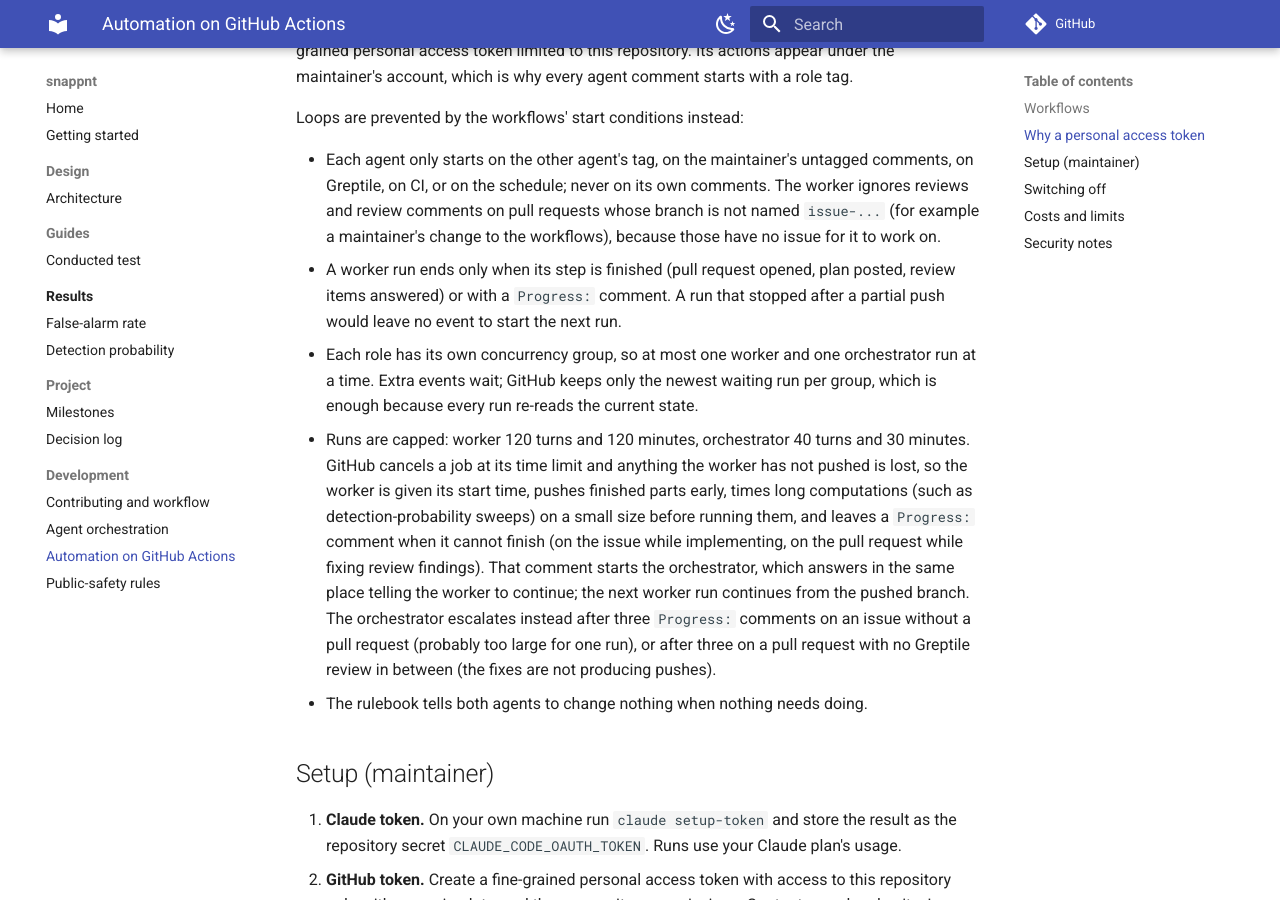
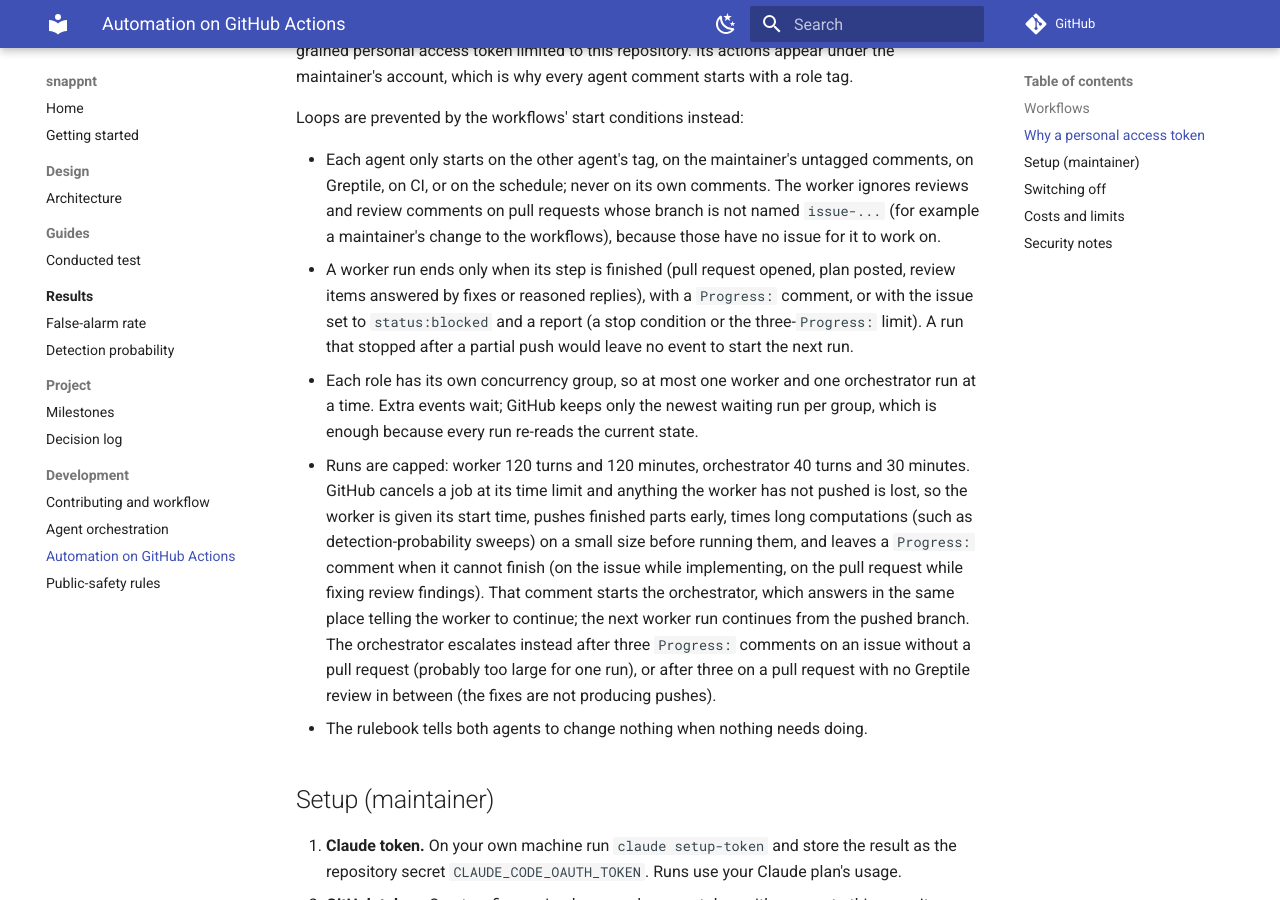
Before and after one commit to h-shiono/snappnt, an MkDocs documentation site: the page built from docs/development/automation.md, in a window 1280 px wide and 900 px high, scrolled down 1726 px. Built offline with MkDocs 1.6.1 and Material for MkDocs 9.7.7, drawn with Linux system fonts in a browser that asks for light colours; comment, search, counter and statistics services are not loaded.

Commit message:
Worker run endings: allow reply-only review rounds and list the blocked ending
Addresses the Greptile review on #25: a review round answered only by reasoned replies has no
push to list, and the blocked ending (stop condition or three-Progress limit) was missing from
the list in worker.md and automation.md.

Co-Authored-By: Claude Opus 5.5 <noreply@anthropic.com>
Claude-Session: https://claude.ai/code/session_01BvYrNtSc9UvmdpvYwQ4u8Y
Signed-off-by: Claude <noreply@anthropic.com>

```diff
--- a/docs/development/automation.md
+++ b/docs/development/automation.md
@@ -64,7 +64,8 @@ Loops are prevented by the workflows' start conditions instead:
   and review comments on pull requests whose branch is not named `issue-...` (for example a
   maintainer's change to the workflows), because those have no issue for it to work on.
 - A worker run ends only when its step is finished (pull request opened, plan posted, review
-  items answered) or with a `Progress:` comment. A run that stopped after a partial push would
+  items answered by fixes or reasoned replies), with a `Progress:` comment, or with the issue
+  set to `status:blocked` and a report (a stop condition or the three-`Progress:` limit). A run that stopped after a partial push would
   leave no event to start the next run.
 - Each role has its own concurrency group, so at most one worker and one orchestrator run at a
   time. Extra events wait; GitHub keeps only the newest waiting run per group, which is enough
```
Also changed, not shown: .github/agents/worker.md.
